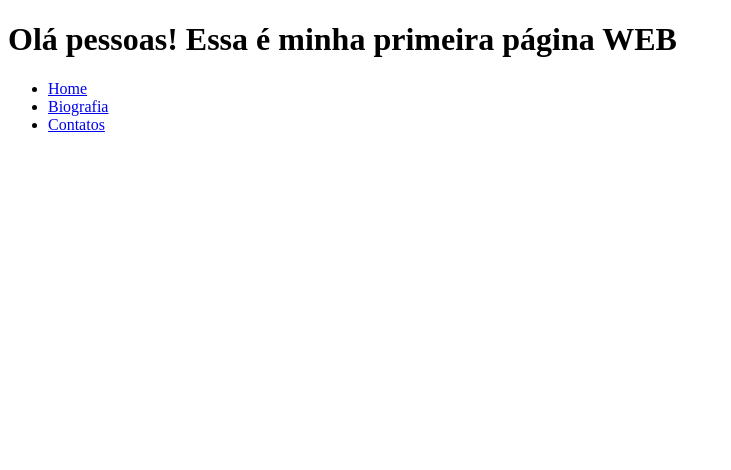
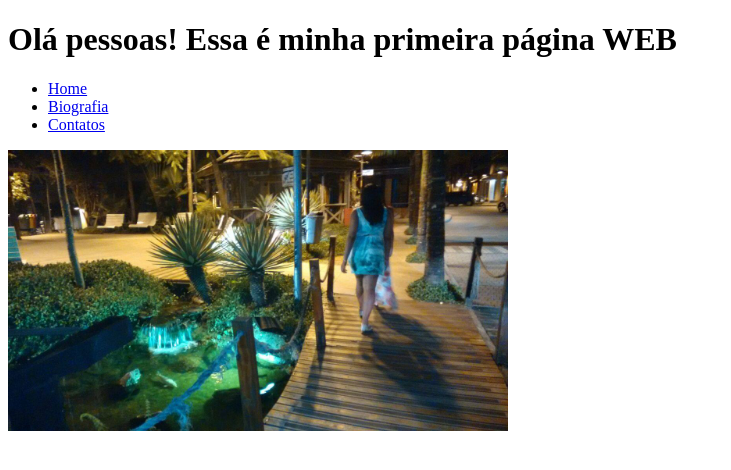
Before and after one commit to Carla-Lima/Aula-devaria-HTML, a plain HTML site: page index.html in a window 1280 px wide. Shown: the whole page, without its empty margins (0-731 px from the left). Drawn offline with Linux system fonts and the light colour scheme.

Commit message:
Foto Home

```diff
--- a/index.html
+++ b/index.html
@@ -16,4 +16,9 @@
             </nav>
         </header>
     </body>
+    <main>
+        <section>
+            <img src="fotos/CapaHome.jpg" width="500" alt="Foto Capa" />
+        </section>
+    </main>
 </html>
```
